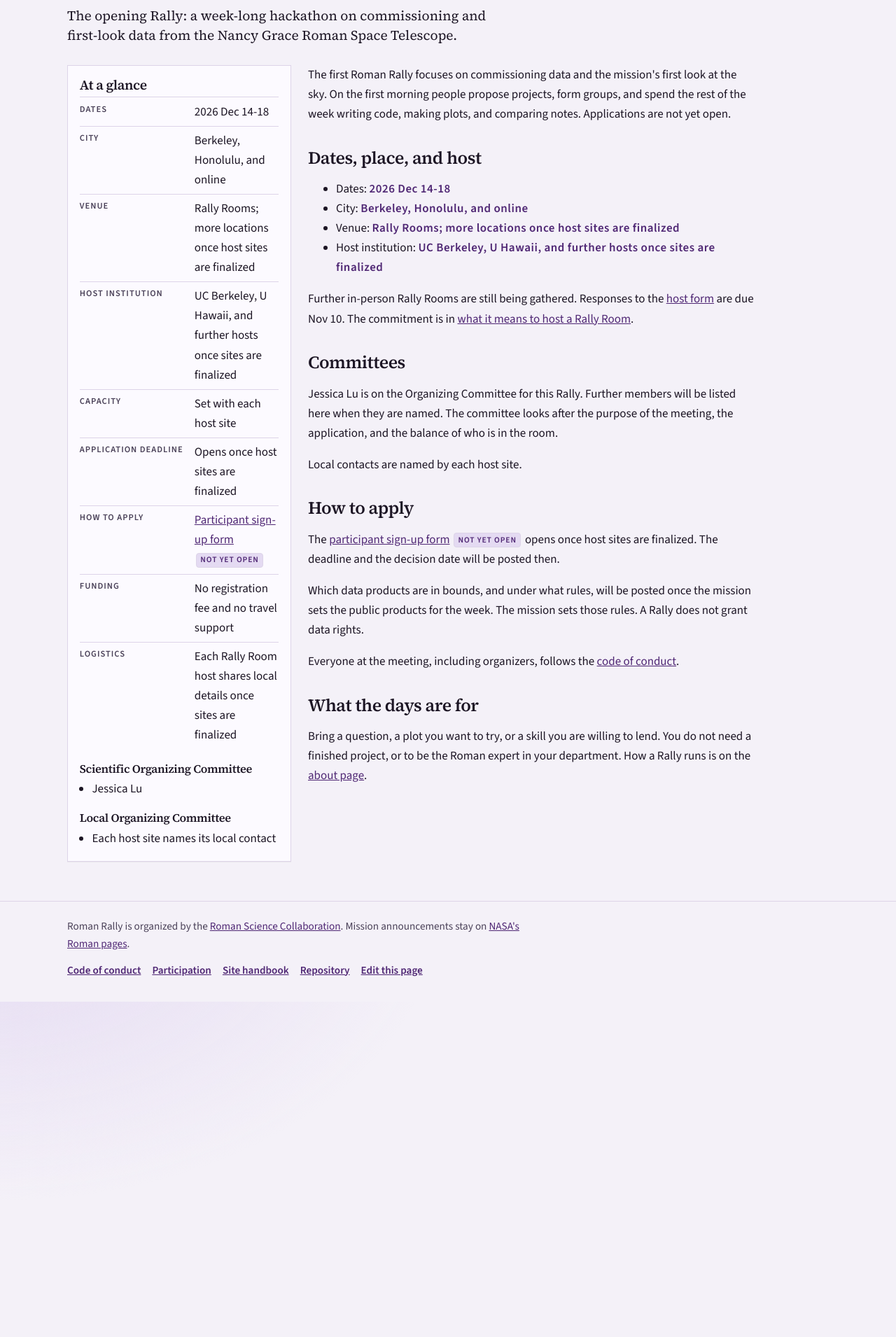
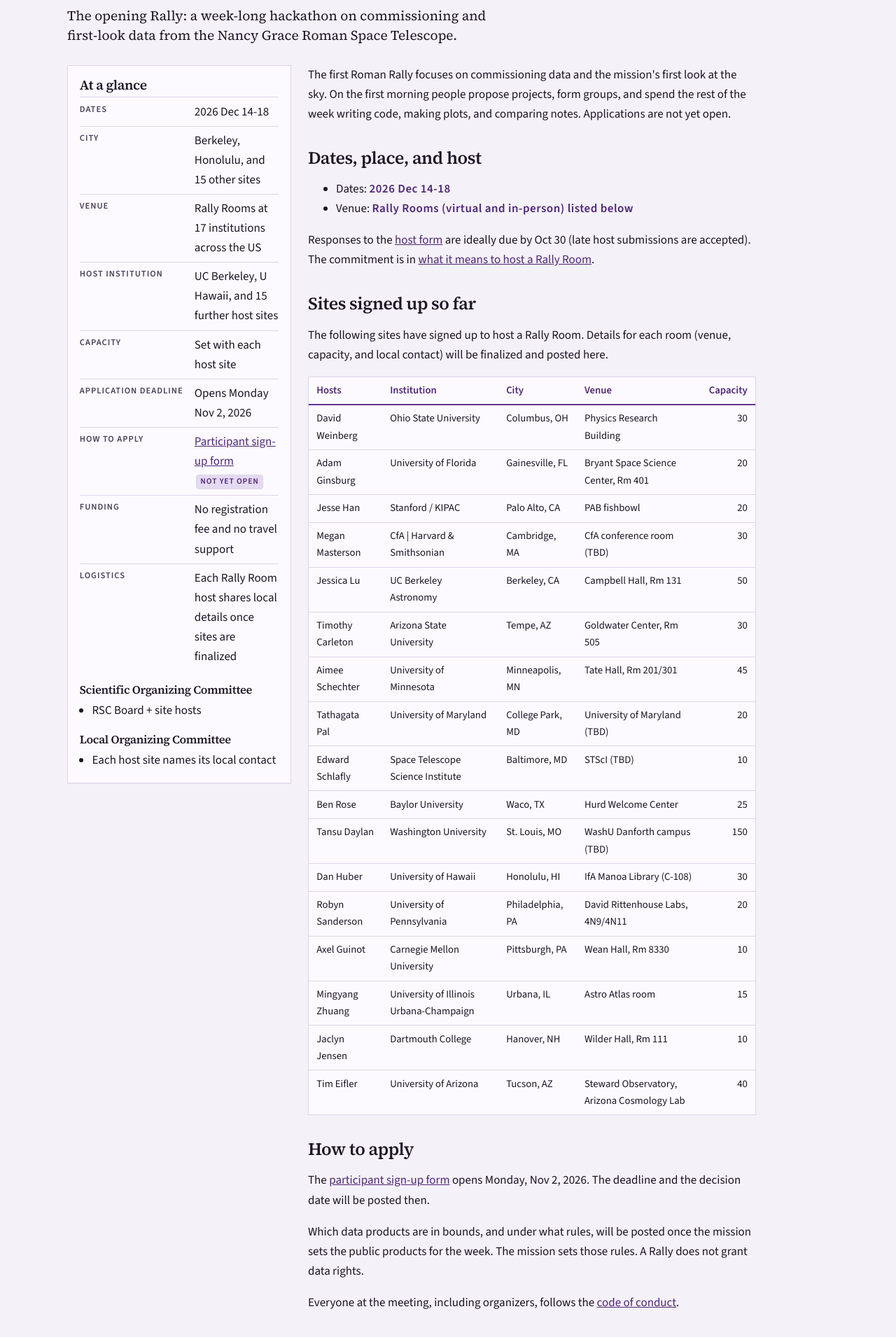
Before and after one commit to Roman-Science-Collaboration/roman-rally, a Jekyll site: the page built from _events/rally2026.md, in a window 1280 px wide. Shown: the part 451-2361 px from the top of the page at 70% size. Built offline with Jekyll 4.4.1, drawn with Linux system fonts in a browser that asks for light colours; some of the changed text lies outside the part shown.

Commit message:
Add Rally Room sites table and Nov 2 sign-up date, keeping original page formatting
Co-authored-by: Cursor <cursoragent@cursor.com>

```diff
--- a/_events/rally2026.md
+++ b/_events/rally2026.md
@@ -1,22 +1,22 @@
 ---
 title: "2026-12 Roman Rally"
 summary: "The opening Rally: a week-long hackathon on commissioning and first-look data from the Nancy Grace Roman Space Telescope."
-description: "Practical details for the first Roman Rally, Dec 14-18, 2026. Further Rally Rooms are still being gathered. Participant sign-up opens once host sites are finalized."
+description: "Practical details for the first Roman Rally, Dec 14-18, 2026, online and at Rally Rooms at 17 institutions. Participant sign-up opens Monday, Nov 2, 2026."
 status: upcoming
 sort_date: "2026-12-14"
 date_display: "2026 Dec 14-18"
-city: "Berkeley, Honolulu, and online"
-venue: "Rally Rooms; more locations once host sites are finalized"
-host_institution: "UC Berkeley, U Hawaii, and further hosts once sites are finalized"
+city: "Berkeley, Honolulu, and 15 other sites"
+venue: "Rally Rooms at 17 institutions across the US"
+host_institution: "UC Berkeley, U Hawaii, and 15 further host sites"
 capacity: "Set with each host site"
-application_deadline: "Opens once host sites are finalized"
+application_deadline: "Opens Monday Nov 2, 2026"
 application_url: "https://docs.google.com/forms/d/1KZgV9BmCQiFieGkorWnvCNWMoyuz-FSELj9YmTKGAtw/viewform"
 application_open: false
 funding: "No registration fee and no travel support"
 logistics: "Each Rally Room host shares local details once sites are finalized"
 show_banner: true
 soc:
-  - "Jessica Lu"
+  - "RSC Board + site hosts"
 loc:
   - "Each host site names its local contact"
 ---
@@ -26,21 +26,44 @@ The first Roman Rally focuses on commissioning data and the mission's first look
 ## Dates, place, and host
 
 - Dates: <strong>2026 Dec 14-18</strong>
-- City: <strong>Berkeley, Honolulu, and online</strong>
-- Venue: <strong>Rally Rooms; more locations once host sites are finalized</strong>
-- Host institution: <strong>UC Berkeley, U Hawaii, and further hosts once sites are finalized</strong>
+- Venue: <strong>Rally Rooms (virtual and in-person) listed below</strong>
 
-Further in-person Rally Rooms are still being gathered. Responses to the [host form](https://docs.google.com/forms/d/1ovYDq2ZmVzcV_1i-PXOV6LtKhW3Cnx8XK-7muMQbAiA/viewform) are due Nov 10. The commitment is in [what it means to host a Rally Room]({{ '/handbook/#what-it-means-to-host-a-rally-room' | relative_url }}).
+Responses to the [host form](https://docs.google.com/forms/d/1ovYDq2ZmVzcV_1i-PXOV6LtKhW3Cnx8XK-7muMQbAiA/viewform) are ideally due by Oct 30 (late host submissions are accepted). The commitment is in [what it means to host a Rally Room]({{ '/handbook/#what-it-means-to-host-a-rally-room' | relative_url }}).
 
-## Committees
+## Sites signed up so far
 
-Jessica Lu is on the Organizing Committee for this Rally. Further members will be listed here when they are named. The committee looks after the purpose of the meeting, the application, and the balance of who is in the room.
+The following sites have signed up to host a Rally Room. Details for each room (venue, capacity, and local contact) will be finalized and posted here.
 
-Local contacts are named by each host site.
+<div class="table-wrap">
+<table class="sites">
+  <thead>
+    <tr><th>Hosts</th><th>Institution</th><th>City</th><th>Venue</th><th>Capacity</th></tr>
+  </thead>
+  <tbody>
+    <tr><td>David Weinberg</td><td>Ohio State University</td><td>Columbus, OH</td><td>Physics Research Building</td><td>30</td></tr>
+    <tr><td>Adam Ginsburg</td><td>University of Florida</td><td>Gainesville, FL</td><td>Bryant Space Science Center, Rm 401</td><td>20</td></tr>
+    <tr><td>Jesse Han</td><td>Stanford / KIPAC</td><td>Palo Alto, CA</td><td>PAB fishbowl</td><td>20</td></tr>
+    <tr><td>Megan Masterson</td><td>CfA | Harvard &amp; Smithsonian</td><td>Cambridge, MA</td><td>CfA conference room (TBD)</td><td>30</td></tr>
+    <tr><td>Jessica Lu</td><td>UC Berkeley Astronomy</td><td>Berkeley, CA</td><td>Campbell Hall, Rm 131</td><td>50</td></tr>
+    <tr><td>Timothy Carleton</td><td>Arizona State University</td><td>Tempe, AZ</td><td>Goldwater Center, Rm 505</td><td>30</td></tr>
+    <tr><td>Aimee Schechter</td><td>University of Minnesota</td><td>Minneapolis, MN</td><td>Tate Hall, Rm 201/301</td><td>45</td></tr>
+    <tr><td>Tathagata Pal</td><td>University of Maryland</td><td>College Park, MD</td><td>University of Maryland (TBD)</td><td>20</td></tr>
+    <tr><td>Edward Schlafly</td><td>Space Telescope Science Institute</td><td>Baltimore, MD</td><td>STScI (TBD)</td><td>10</td></tr>
+    <tr><td>Ben Rose</td><td>Baylor University</td><td>Waco, TX</td><td>Hurd Welcome Center</td><td>25</td></tr>
+    <tr><td>Tansu Daylan</td><td>Washington University</td><td>St. Louis, MO</td><td>WashU Danforth campus (TBD)</td><td>150</td></tr>
+    <tr><td>Dan Huber</td><td>University of Hawaii</td><td>Honolulu, HI</td><td>IfA Manoa Library (C-108)</td><td>30</td></tr>
+    <tr><td>Robyn Sanderson</td><td>University of Pennsylvania</td><td>Philadelphia, PA</td><td>David Rittenhouse Labs, 4N9/4N11</td><td>20</td></tr>
+    <tr><td>Axel Guinot</td><td>Carnegie Mellon University</td><td>Pittsburgh, PA</td><td>Wean Hall, Rm 8330</td><td>10</td></tr>
+    <tr><td>Mingyang Zhuang</td><td>University of Illinois Urbana-Champaign</td><td>Urbana, IL</td><td>Astro Atlas room</td><td>15</td></tr>
+    <tr><td>Jaclyn Jensen</td><td>Dartmouth College</td><td>Hanover, NH</td><td>Wilder Hall, Rm 111</td><td>10</td></tr>
+    <tr><td>Tim Eifler</td><td>University of Arizona</td><td>Tucson, AZ</td><td>Steward Observatory, Arizona Cosmology Lab</td><td>40</td></tr>
+  </tbody>
+</table>
+</div>
 
 ## How to apply
 
-The <a href="https://docs.google.com/forms/d/1KZgV9BmCQiFieGkorWnvCNWMoyuz-FSELj9YmTKGAtw/viewform">participant sign-up form</a> <span class="not-yet-open">NOT YET OPEN</span> opens once host sites are finalized. The deadline and the decision date will be posted then.
+The <a href="https://docs.google.com/forms/d/1KZgV9BmCQiFieGkorWnvCNWMoyuz-FSELj9YmTKGAtw/viewform">participant sign-up form</a> opens Monday, Nov 2, 2026. The deadline and the decision date will be posted then.
 
 Which data products are in bounds, and under what rules, will be posted once the mission sets the public products for the week. The mission sets those rules. A Rally does not grant data rights.
 
@@ -49,3 +72,7 @@ Everyone at the meeting, including organizers, follows the [code of conduct]({{
 ## What the days are for
 
 Bring a question, a plot you want to try, or a skill you are willing to lend. You do not need a finished project, or to be the Roman expert in your department. How a Rally runs is on the [about page]({{ '/about/' | relative_url }}).
+
+## Potential list of projects/topics
+
+TBD
--- a/assets/css/style.css
+++ b/assets/css/style.css
@@ -416,6 +416,44 @@ h3 {
   letter-spacing: 0.03em;
 }
 
+.table-wrap {
+  overflow-x: auto;
+  margin: 1rem 0 1.5rem;
+  background: var(--raised);
+  border: 1px solid var(--line);
+}
+
+.table-wrap table {
+  width: 100%;
+  border-collapse: collapse;
+  font-family: var(--sans);
+  font-size: 0.92rem;
+}
+
+.table-wrap th,
+.table-wrap td {
+  padding: 0.45rem 0.7rem;
+  text-align: left;
+  vertical-align: top;
+  border-bottom: 1px solid var(--line);
+}
+
+.table-wrap th {
+  color: var(--accent-deep);
+  font-weight: 600;
+  border-bottom: 2px solid var(--accent);
+  white-space: nowrap;
+}
+
+.table-wrap tbody tr:last-child td {
+  border-bottom: 0;
+}
+
+.table-wrap td:last-child,
+.table-wrap th:last-child {
+  text-align: right;
+}
+
 code {
   font-family: ui-monospace, "SFMono-Regular", Menlo, Consolas, monospace;
   font-size: 0.9em;
```
Also changed, not shown: index.md (+4 -4 lines), participation.md (+1 -1 lines).
